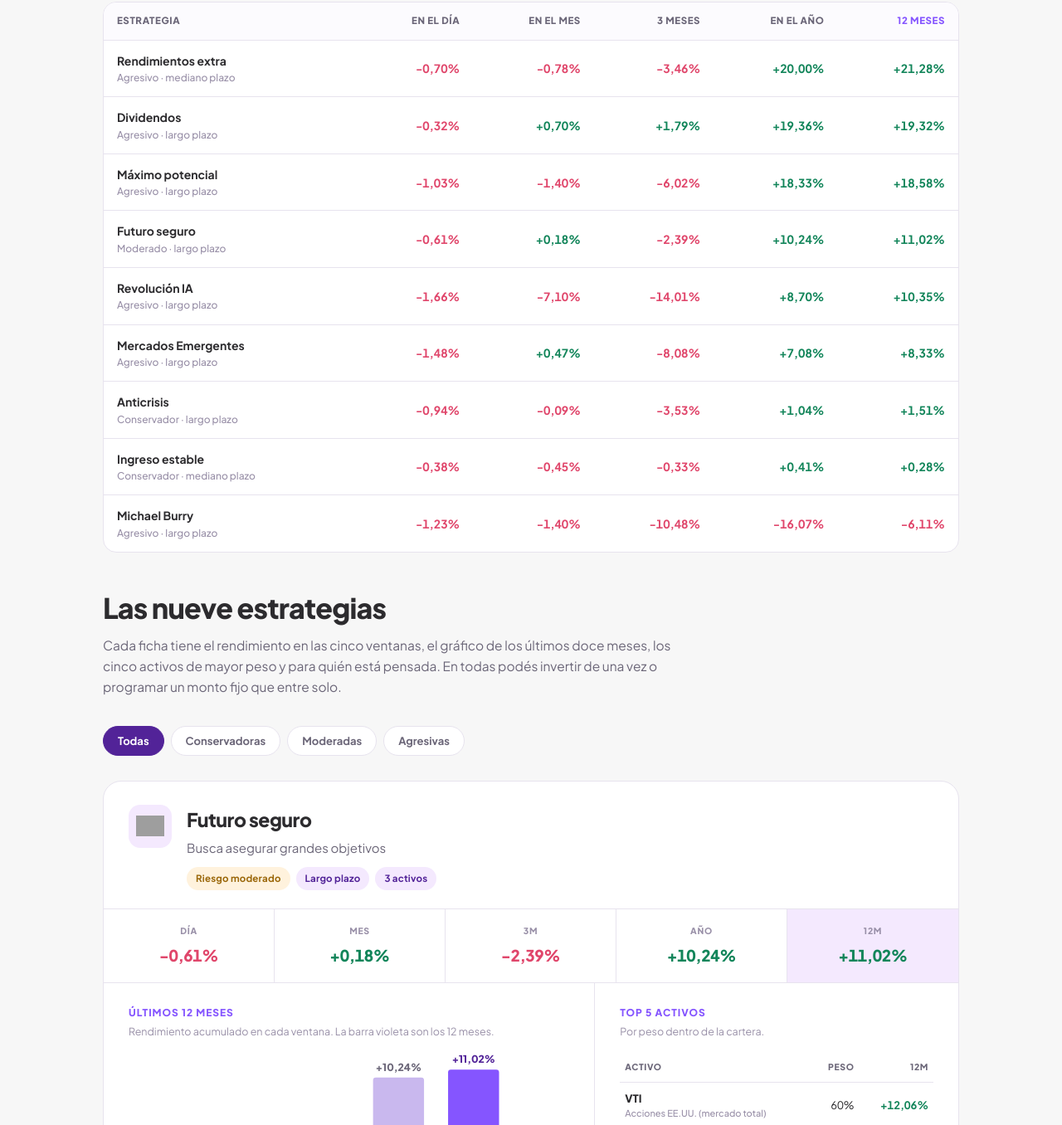
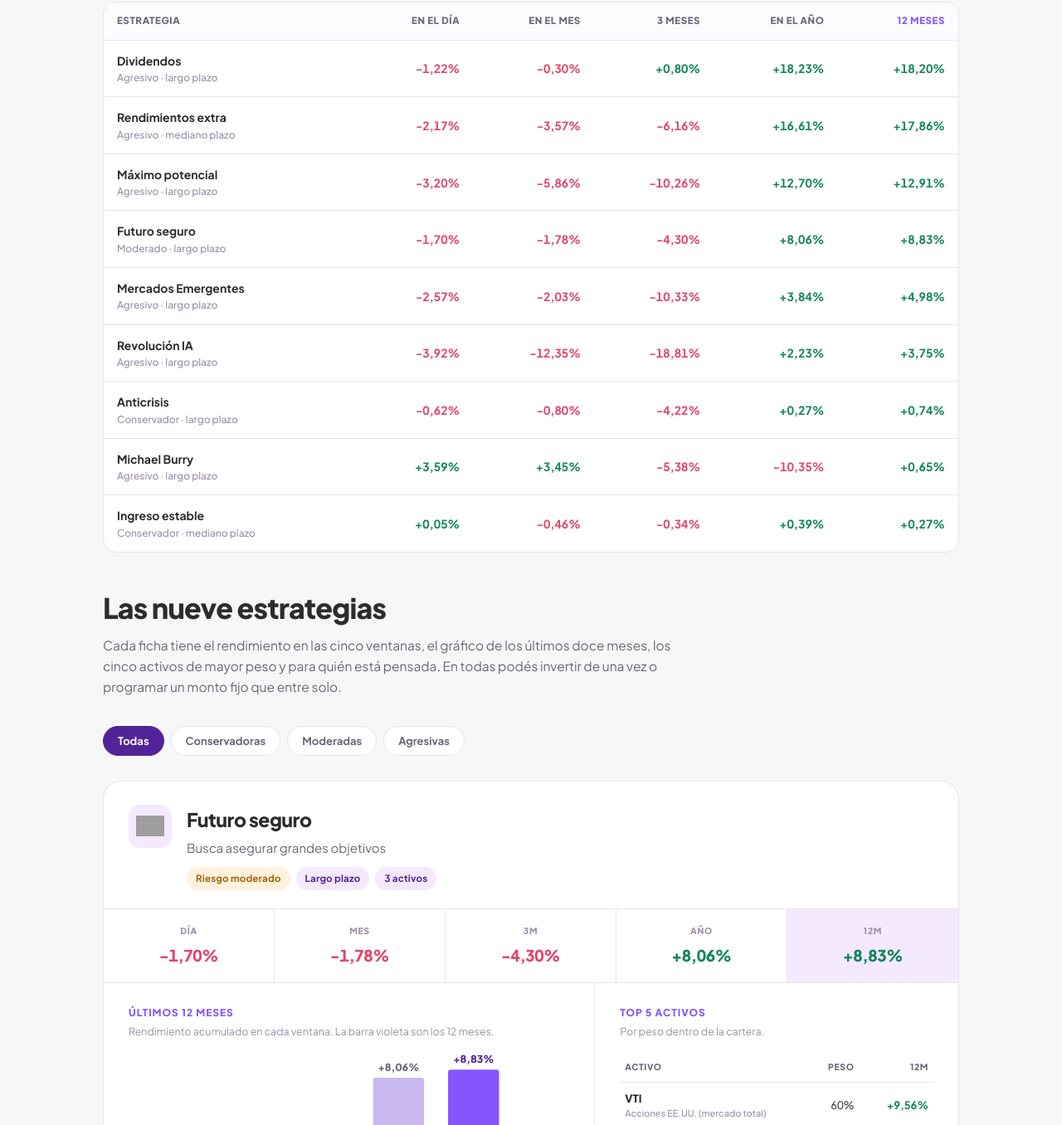
Before and after one commit to barriosuna/Rendimientos-carteras-2, a plain HTML site: page public/index.html in a window 1280 px wide. Shown: the part 1444-2800 px from the top of the page at 83% size. Drawn offline with Linux system fonts and the light colour scheme; grey boxes are pictures that could not be loaded.

Commit message:
landing: rendimientos al 16/11/2026 [skip ci]

```diff
--- a/public/index.html
+++ b/public/index.html
@@ -267,7 +267,7 @@ footer{padding:0 0 60px}
       </div>
     </div>
     <div class="barras" id="barras"></div>
-    <p class="termo-pie">Rendimiento total en dólares, punto a punto, con dividendos reinvertidos. Cierre del jueves 12 de noviembre de 2026.</p>
+    <p class="termo-pie">Rendimiento total en dólares, punto a punto, con dividendos reinvertidos. Cierre del lunes 16 de noviembre de 2026.</p>
   </div>
 </section>
 
@@ -336,30 +336,30 @@ const ESTRATEGIAS = [
   "riesgoKey": "moderate",
   "plazo": "Largo plazo",
   "ret": [
-   -0.61,
-   0.18,
-   -2.39,
-   10.24,
-   11.02
+   -1.7,
+   -1.78,
+   -4.3,
+   8.06,
+   8.83
   ],
   "activos": [
    {
     "t": "VTI",
     "peso": 60.0,
     "nombre": "Acciones EE.UU. (mercado total)",
-    "r12m": 12.06
+    "r12m": 9.56
    },
    {
     "t": "VXUS",
     "peso": 30.0,
     "nombre": "Acciones fuera de EE.UU.",
-    "r12m": 13.15
+    "r12m": 10.87
    },
    {
     "t": "BND",
     "peso": 10.0,
     "nombre": "Bonos EE.UU.",
-    "r12m": -1.62
+    "r12m": -1.67
    }
   ],
   "totalActivos": 3,
@@ -379,42 +379,42 @@ const ESTRATEGIAS = [
   "riesgoKey": "aggressive",
   "plazo": "Largo plazo",
   "ret": [
-   -1.03,
-   -1.4,
-   -6.02,
-   18.33,
-   18.58
+   -3.2,
+   -5.86,
+   -10.26,
+   12.7,
+   12.91
   ],
   "activos": [
    {
     "t": "QQQ",
     "peso": 30.0,
     "nombre": "Nasdaq 100",
-    "r12m": 11.65
+    "r12m": 7.37
    },
    {
     "t": "SMH",
     "peso": 25.0,
     "nombre": "Semiconductores",
-    "r12m": 42.87
+    "r12m": 31.53
    },
    {
     "t": "VUG",
     "peso": 20.0,
     "nombre": "Acciones de crecimiento",
-    "r12m": 4.36
+    "r12m": 0.81
    },
    {
     "t": "IWO",
     "peso": 15.0,
     "nombre": "Small caps de crecimiento",
-    "r12m": 7.78
+    "r12m": 5.05
    },
    {
     "t": "XBI",
     "peso": 10.0,
     "nombre": "Biotecnología",
-    "r12m": 23.29
+    "r12m": 18.96
    }
   ],
   "totalActivos": 5,
@@ -433,36 +433,36 @@ const ESTRATEGIAS = [
   "riesgoKey": "aggressive",
   "plazo": "Mediano plazo",
   "ret": [
-   -0.7,
-   -0.78,
-   -3.46,
-   20.0,
-   21.28
+   -2.17,
+   -3.57,
+   -6.16,
+   16.61,
+   17.86
   ],
   "activos": [
    {
     "t": "VB",
     "peso": 25.0,
     "nombre": "Small caps EE.UU.",
-    "r12m": 14.19
+    "r12m": 12.36
    },
    {
     "t": "MTUM",
     "peso": 25.0,
     "nombre": "Factor momentum",
-    "r12m": 11.61
+    "r12m": 5.74
    },
    {
     "t": "QUAL",
     "peso": 25.0,
     "nombre": "Factor calidad",
-    "r12m": 14.22
+    "r12m": 12.41
    },
    {
     "t": "VLUE",
     "peso": 25.0,
     "nombre": "Factor valor",
-    "r12m": 45.08
+    "r12m": 40.91
    }
   ],
   "totalActivos": 4,
@@ -486,42 +486,42 @@ const ESTRATEGIAS = [
   "riesgoKey": "aggressive",
   "plazo": "Largo plazo",
   "ret": [
-   -1.66,
-   -7.1,
-   -14.01,
-   8.7,
-   10.35
+   -3.92,
+   -12.35,
+   -18.81,
+   2.23,
+   3.75
   ],
   "activos": [
    {
     "t": "NVDA",
     "peso": 25.0,
     "nombre": "Nvidia",
-    "r12m": -5.88
+    "r12m": -11.57
    },
    {
     "t": "CHAT",
     "peso": 25.0,
     "nombre": "Inteligencia artificial (temático)",
-    "r12m": 24.74
+    "r12m": 15.95
    },
    {
     "t": "SMH",
     "peso": 20.0,
     "nombre": "Semiconductores",
-    "r12m": 42.87
+    "r12m": 31.53
    },
    {
     "t": "IGV",
     "peso": 20.0,
     "nombre": "Software",
-    "r12m": -2.52
+    "r12m": -4.87
    },
    {
     "t": "VST",
     "peso": 10.0,
     "nombre": "Vistra (energía eléctrica)",
-    "r12m": -24.36
+    "r12m": -26.81
    }
   ],
   "totalActivos": 5,
@@ -540,42 +540,42 @@ const ESTRATEGIAS = [
   "riesgoKey": "conservative",
   "plazo": "Mediano plazo",
   "ret": [
-   -0.38,
-   -0.45,
-   -0.33,
-   0.41,
-   0.28
+   0.05,
+   -0.46,
+   -0.34,
+   0.39,
+   0.27
   ],
   "activos": [
    {
     "t": "SGOV",
     "peso": 40.0,
     "nombre": "Letras del Tesoro (0-3 meses)",
-    "r12m": 3.55
+    "r12m": 3.6
    },
    {
     "t": "SHY",
     "peso": 25.0,
     "nombre": "Tesoro EE.UU. 1-3 años",
-    "r12m": 1.22
+    "r12m": 1.33
    },
    {
     "t": "LQD",
     "peso": 20.0,
     "nombre": "Corporativos grado de inversión",
-    "r12m": -3.47
+    "r12m": -3.7
    },
    {
     "t": "IEF",
     "peso": 10.0,
     "nombre": "Tesoro EE.UU. 7-10 años",
-    "r12m": -3.75
+    "r12m": -3.72
    },
    {
     "t": "TLT",
     "peso": 5.0,
     "nombre": "Tesoro EE.UU. +20 años",
-    "r12m": -7.47
+    "r12m": -7.87
    }
   ],
   "totalActivos": 5,
@@ -593,30 +593,30 @@ const ESTRATEGIAS = [
   "riesgoKey": "aggressive",
   "plazo": "Largo plazo",
   "ret": [
-   -1.23,
-   -1.4,
-   -10.48,
-   -16.07,
-   -6.11
+   3.59,
+   3.45,
+   -5.38,
+   -10.35,
+   0.65
   ],
   "activos": [
    {
     "t": "MOH",
     "peso": 43.49,
     "nombre": "Molina Healthcare",
-    "r12m": 41.54
+    "r12m": 57.22
    },
    {
     "t": "LULU",
     "peso": 32.35,
     "nombre": "Lululemon",
-    "r12m": -43.28
+    "r12m": -42.74
    },
    {
     "t": "SLM",
     "peso": 24.16,
     "nombre": "SLM Corporation",
-    "r12m": -42.12
+    "r12m": -43.1
    }
   ],
   "totalActivos": 3,
@@ -637,42 +637,42 @@ const ESTRATEGIAS = [
   "riesgoKey": "aggressive",
   "plazo": "Largo plazo",
   "ret": [
-   -1.48,
-   0.47,
-   -8.08,
-   7.08,
-   8.33
+   -2.57,
+   -2.03,
+   -10.33,
+   3.84,
+   4.98
   ],
   "activos": [
    {
     "t": "MCHI",
     "peso": 25.0,
     "nombre": "Acciones de China",
-    "r12m": -18.5
+    "r12m": -19.65
    },
    {
     "t": "INDA",
     "peso": 18.0,
     "nombre": "Acciones de India",
-    "r12m": -5.78
+    "r12m": -5.76
    },
    {
     "t": "EWZ",
     "peso": 15.0,
     "nombre": "Acciones de Brasil",
-    "r12m": -1.2
+    "r12m": -3.87
    },
    {
     "t": "EWT",
     "peso": 12.0,
     "nombre": "Acciones de Taiwán",
-    "r12m": 57.68
+    "r12m": 47.22
    },
    {
     "t": "EWY",
     "peso": 10.0,
     "nombre": "Acciones de Corea del Sur",
-    "r12m": 63.58
+    "r12m": 53.64
    }
   ],
   "totalActivos": 8,
@@ -693,42 +693,42 @@ const ESTRATEGIAS = [
   "riesgoKey": "aggressive",
   "plazo": "Largo plazo",
   "ret": [
-   -0.32,
-   0.7,
-   1.79,
-   19.36,
-   19.32
+   -1.22,
+   -0.3,
+   0.8,
+   18.23,
+   18.2
   ],
   "activos": [
    {
     "t": "SCHD",
     "peso": 25.0,
     "nombre": "Dividendos de calidad",
-    "r12m": 34.8
+    "r12m": 34.53
    },
    {
     "t": "VIG",
     "peso": 25.0,
     "nombre": "Dividendos crecientes",
-    "r12m": 14.92
+    "r12m": 13.77
    },
    {
     "t": "DGRO",
     "peso": 20.0,
     "nombre": "Crecimiento de dividendos",
-    "r12m": 19.45
+    "r12m": 18.77
    },
    {
     "t": "IDVO",
     "peso": 15.0,
     "nombre": "Dividendos internacionales + opciones",
-    "r12m": 9.8
+    "r12m": 6.84
    },
    {
     "t": "DIVO",
     "peso": 15.0,
     "nombre": "Dividendos + covered calls",
-    "r12m": 10.22
+    "r12m": 8.94
    }
   ],
   "totalActivos": 5,
@@ -748,42 +748,42 @@ const ESTRATEGIAS = [
   "riesgoKey": "conservative",
   "plazo": "Largo plazo",
   "ret": [
-   -0.94,
-   -0.09,
-   -3.53,
-   1.04,
-   1.51
+   -0.62,
+   -0.8,
+   -4.22,
+   0.27,
+   0.74
   ],
   "activos": [
    {
     "t": "VTI",
     "peso": 25.0,
     "nombre": "Acciones EE.UU. (mercado total)",
-    "r12m": 12.06
+    "r12m": 9.56
    },
    {
     "t": "GLD",
     "peso": 25.0,
     "nombre": "Oro físico",
-    "r12m": -8.51
+    "r12m": -9.01
    },
    {
     "t": "SGOV",
     "peso": 25.0,
     "nombre": "Letras del Tesoro (0-3 meses)",
-    "r12m": 3.55
+    "r12m": 3.6
    },
    {
     "t": "BND",
     "peso": 15.0,
     "nombre": "Bonos EE.UU.",
-    "r12m": -1.62
+    "r12m": -1.67
    },
    {
     "t": "BNDX",
     "peso": 10.0,
     "nombre": "Bonos globales cubiertos",
-    "r12m": -0.26
+    "r12m": -0.45
    }
   ],
   "totalActivos": 5,
```
Also changed, not shown: public/api/estrategias.json (+1 -1 lines), public/api/sp500.json (+1 -1 lines).
